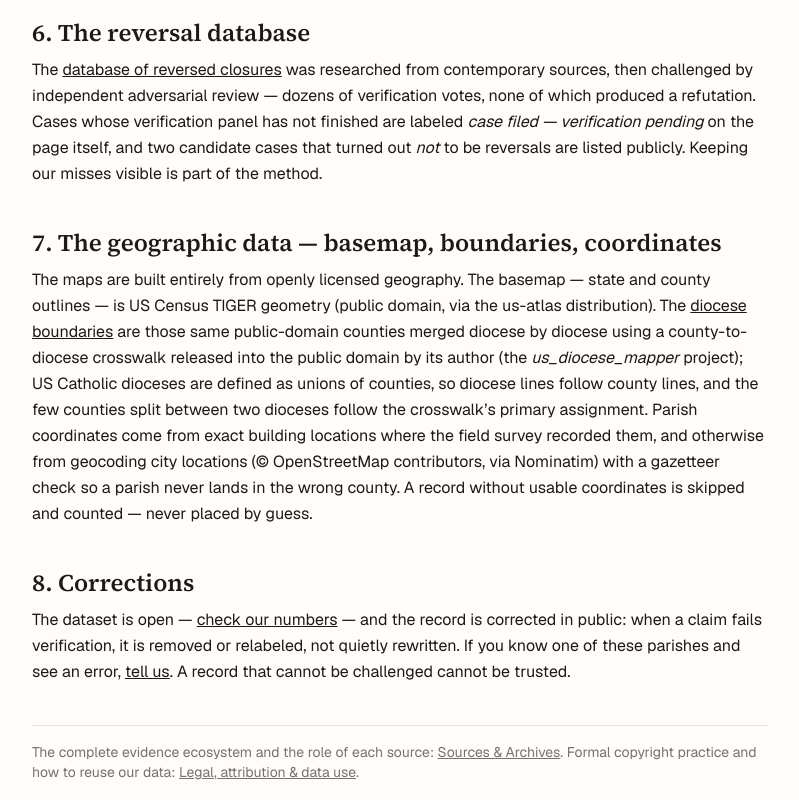
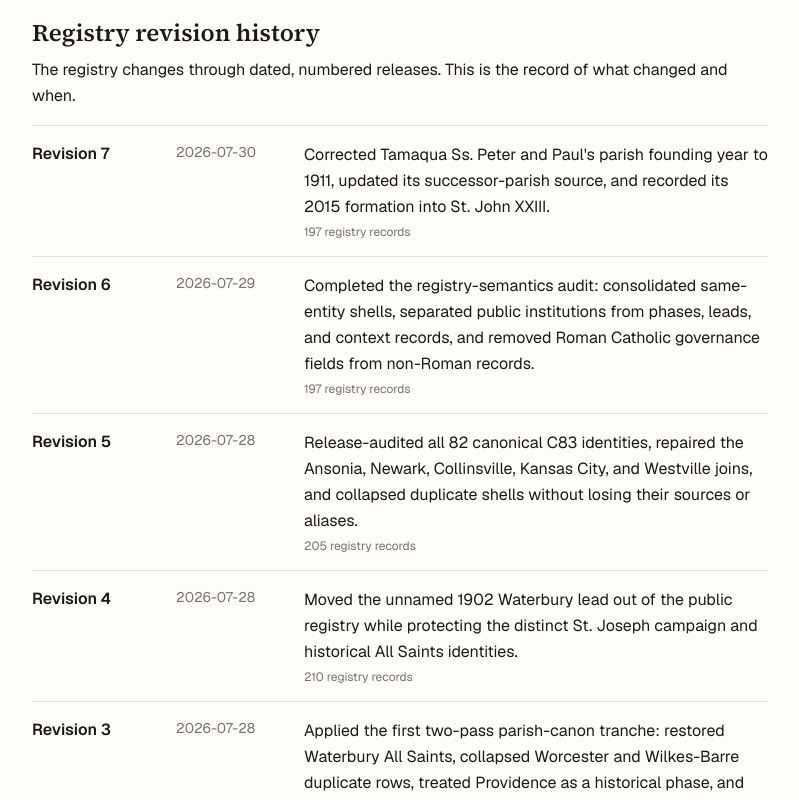
Before and after one commit to LietuvaAI/save-our-lithuanian-parishes, a Next.js app: page /about-the-data in a window 1280 px wide. Shown: the part 1920-2720 px from the top of the page, without its empty margins (240-1039 px from the left). Built offline with nearby package versions, Linux system fonts and the light colour scheme.

Commit message:
Track dated registry revisions in data

```diff
--- a/app/about-the-data/page.tsx
+++ b/app/about-the-data/page.tsx
@@ -1,6 +1,7 @@
 import type { Metadata } from "next";
 import Link from "next/link";
 import AboutNav from "@/components/AboutNav";
+import revisionHistory from "@/data/registry-revisions.json";
 import registry from "@/data/registry-unified.json";
 import {
   isPublicRecord,
@@ -15,6 +16,8 @@ const REGISTRY_TOTAL = (registry as { parishes: RegParish[] }).parishes.filter(
     !isSettlement(p) &&
     (p.country === "CA" || isUS(p)),
 ).length;
+
+const REGISTRY_REVISIONS = revisionHistory.revisions.slice().reverse();
 
 export const metadata: Metadata = {
   title: "About the Data",
@@ -167,6 +170,35 @@ export default function AboutTheDataPage() {
 
       <section className="mt-10">
         <h2 className="font-serif text-2xl font-semibold">
+          Registry revision history
+        </h2>
+        <p className="mt-2 leading-relaxed">
+          The registry changes through dated, numbered releases. This is the
+          record of what changed and when.
+        </p>
+        <div className="mt-4 divide-y divide-rule border-y border-rule">
+          {REGISTRY_REVISIONS.map((revision) => (
+            <div
+              key={revision.version}
+              className="py-4 sm:grid sm:grid-cols-[8rem_7rem_minmax(0,1fr)] sm:gap-4"
+            >
+              <p className="font-semibold">Revision {revision.version}</p>
+              <p className="mt-1 text-sm text-muted sm:mt-0">
+                <time dateTime={revision.date}>{revision.date}</time>
+              </p>
+              <div className="mt-2 sm:mt-0">
+                <p className="leading-relaxed">{revision.summary}</p>
+                <p className="mt-1 text-xs text-muted">
+                  {revision.registryRecords} registry records
+                </p>
+              </div>
+            </div>
+          ))}
+        </div>
+      </section>
+
+      <section className="mt-10">
+        <h2 className="font-serif text-2xl font-semibold">
           6. The reversal database
         </h2>
         <p className="mt-2 leading-relaxed">
--- a/app/page.tsx
+++ b/app/page.tsx
@@ -10,7 +10,6 @@ import {
 import { EndStatePill } from "@/components/EndStatePill";
 import alertsData from "@/data/alerts.json";
 import networkData from "@/data/sielovada-us-network.json";
-import registryData from "@/data/registry-unified.json";
 import { getClearedPhoto } from "@/lib/photos";
 import { scopedParishes } from "@/lib/registry-scope";
 import { toGroup, type EndState } from "@/lib/end-state";
@@ -196,8 +195,6 @@ export default function Home() {
         firstDioceseLosses={TOP_LOSS_DIOCESES[0]?.[1] ?? 0}
         secondDiocese={TOP_LOSS_DIOCESES[1]?.[0] ?? ""}
         secondDioceseLosses={TOP_LOSS_DIOCESES[1]?.[1] ?? 0}
-        revision={String(registryData.registryRevision.version)}
-        revisionDate={registryData.registryRevision.date}
       />
 
       <section
--- a/components/NationalRecordGraphic.tsx
+++ b/components/NationalRecordGraphic.tsx
@@ -10,8 +10,6 @@ type NationalRecordGraphicProps = {
   firstDioceseLosses: number;
   secondDiocese: string;
   secondDioceseLosses: number;
-  revision: string;
-  revisionDate: string;
 };
 
 const INK = "#1c1917";
@@ -31,8 +29,6 @@ export default function NationalRecordGraphic({
   firstDioceseLosses,
   secondDiocese,
   secondDioceseLosses,
-  revision,
-  revisionDate,
 }: NationalRecordGraphicProps) {
   const stages = [
     {
@@ -80,7 +76,7 @@ export default function NationalRecordGraphic({
           label="National parish record graphic"
         >
           <svg
-            viewBox="0 0 1200 520"
+            viewBox="0 0 1200 470"
             role="img"
             aria-label={`${total} documented parishes, ${closed} closed, ${closedSince1990} closures dated since 1990, and ${concentratedLosses} losses concentrated in Scranton and Chicago`}
             className="hidden h-auto w-full sm:block"
@@ -197,19 +193,6 @@ export default function NationalRecordGraphic({
             >
               {secondDiocese}: {secondDioceseLosses} closed parishes
             </text>
-            <text
-              x="56"
-              y="482"
-              fill={MUTED}
-              fontFamily="Arial, sans-serif"
-              fontSize="15"
-            >
-              Save Our Lithuanian Parishes - Registry Revision {revision},{" "}
-              {revisionDate}
-            </text>
-            <rect x="1027" y="458" width="39" height="8" fill="#fdb913" />
-            <rect x="1066" y="458" width="39" height="8" fill="#006a44" />
-            <rect x="1105" y="458" width="39" height="8" fill="#c1272d" />
           </svg>
           <div
             className="divide-y divide-rule border-y border-rule sm:hidden"
@@ -249,9 +232,6 @@ export default function NationalRecordGraphic({
               <p>
                 {secondDiocese}: {secondDioceseLosses} closed parishes
               </p>
-              <p className="mt-2">
-                Registry Revision {revision}, {revisionDate}
-              </p>
             </div>
           </div>
         </ExportableSvg>
--- /dev/null
+++ b/data/registry-revisions.json
@@ -0,0 +1,68 @@
+{
+  "_comment": "Dated release ledger for the canonical parish registry. Add one entry whenever registryRevision.version changes; scripts/verify-registry-revision.mjs enforces continuity and agreement with the live registry.",
+  "revisions": [
+    {
+      "version": 1,
+      "date": "2026-07-27",
+      "registryRecords": 214,
+      "summary": "Adopted the merged site registry as canon, consolidated adjudicated duplicate rows, excluded established non-parishes, and preserved all frozen C83 source-row lineage.",
+      "evidence": [
+        "data/candidates/registry-revision-1-merge-report.json"
+      ]
+    },
+    {
+      "version": 2,
+      "date": "2026-07-27",
+      "registryRecords": 214,
+      "summary": "Applied the ELIP adjudications: corrected Scranton and Wilkes-Barre closure identities and dates, resolved Nanticoke and Hanover, and separated Minersville's building closure from its unresolved parish end.",
+      "evidence": [
+        "data/candidates/registry-revision-2-elip-report.md"
+      ]
+    },
+    {
+      "version": 3,
+      "date": "2026-07-28",
+      "registryRecords": 211,
+      "summary": "Applied the first two-pass parish-canon tranche: restored Waterbury All Saints, collapsed Worcester and Wilkes-Barre duplicate rows, treated Providence as a historical phase, and separated the DuBois entities.",
+      "evidence": [
+        "data/candidates/registry-revision-3-tranche1-report.md"
+      ]
+    },
+    {
+      "version": 4,
+      "date": "2026-07-28",
+      "registryRecords": 210,
+      "summary": "Moved the unnamed 1902 Waterbury lead out of the public registry while protecting the distinct St. Joseph campaign and historical All Saints identities.",
+      "evidence": [
+        "data/candidates/registry-revision-4-waterbury-report.md"
+      ]
+    },
+    {
+      "version": 5,
+      "date": "2026-07-28",
+      "registryRecords": 205,
+      "summary": "Release-audited all 82 canonical C83 identities, repaired the Ansonia, Newark, Collinsville, Kansas City, and Westville joins, and collapsed duplicate shells without losing their sources or aliases.",
+      "evidence": [
+        "data/candidates/canonical-identity-release-audit-2026-07-28.md"
+      ]
+    },
+    {
+      "version": 6,
+      "date": "2026-07-29",
+      "registryRecords": 197,
+      "summary": "Completed the registry-semantics audit: consolidated same-entity shells, separated public institutions from phases, leads, and context records, and removed Roman Catholic governance fields from non-Roman records.",
+      "evidence": [
+        "data/candidates/registry-semantics-audit-2026-07-29.md"
+      ]
+    },
+    {
+      "version": 7,
+      "date": "2026-07-30",
+      "registryRecords": 197,
+      "summary": "Corrected Tamaqua Ss. Peter and Paul's parish founding year to 1911, updated its successor-parish source, and recorded its 2015 formation into St. John XXIII.",
+      "evidence": [
+        "data/registry-unified.json"
+      ]
+    }
+  ]
+}
--- a/scripts/verify-registry-revision.mjs
+++ b/scripts/verify-registry-revision.mjs
@@ -8,7 +8,9 @@ import { readFileSync } from "node:fs";
 import { spawnSync } from "node:child_process";
 
 const path = "data/registry-unified.json";
+const historyPath = "data/registry-revisions.json";
 const registry = JSON.parse(readFileSync(path, "utf8"));
+const history = JSON.parse(readFileSync(historyPath, "utf8"));
 
 const sortValue = (value) => {
   if (Array.isArray(value)) return value.map(sortValue);
@@ -47,6 +49,37 @@ const revision = registry.registryRevision;
 if (!Number.isInteger(revision?.version) || revision.version < 1) {
   throw new Error("registryRevision.version must be a positive integer.");
 }
+if (!Array.isArray(history.revisions) || history.revisions.length === 0) {
+  throw new Error(
+    "registry-revisions.json must contain a non-empty revisions array.",
+  );
+}
+history.revisions.forEach((entry, index) => {
+  const expectedVersion = index + 1;
+  if (entry.version !== expectedVersion) {
+    throw new Error(
+      `Registry revision history must be contiguous: expected ${expectedVersion}, found ${entry.version}.`,
+    );
+  }
+  if (!/^\d{4}-\d{2}-\d{2}$/.test(entry.date)) {
+    throw new Error(`Registry Revision ${entry.version} has an invalid date.`);
+  }
+  if (index > 0 && entry.date < history.revisions[index - 1].date) {
+    throw new Error("Registry revision dates must be chronological.");
+  }
+  if (!entry.summary?.trim()) {
+    throw new Error(`Registry Revision ${entry.version} needs a summary.`);
+  }
+});
+const latestHistory = history.revisions.at(-1);
+if (
+  latestHistory.version !== revision.version ||
+  latestHistory.date !== revision.date
+) {
+  throw new Error(
+    `Registry revision history ends at Revision ${latestHistory.version} (${latestHistory.date}), but the live registry is Revision ${revision.version} (${revision.date}).`,
+  );
+}
 const actualHash = digest(registry);
 if (revision.contentHash !== actualHash) {
   throw new Error(
```
Also changed, not shown: data/PROVENANCE.md (+1 -1 lines).
